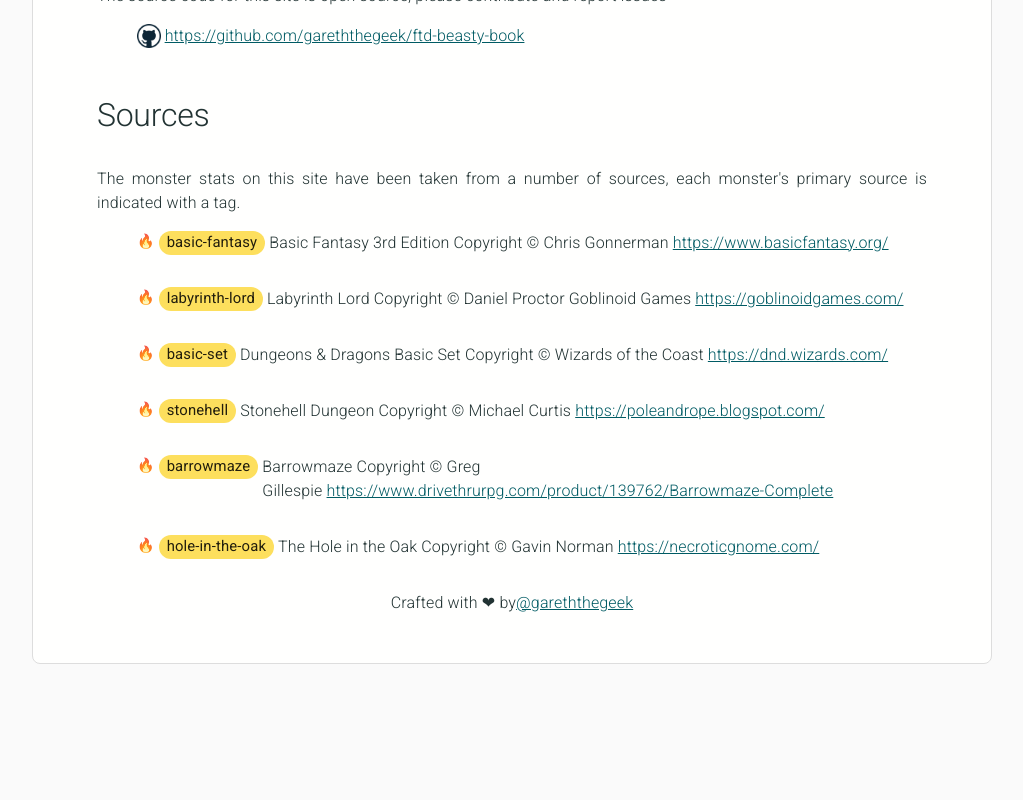
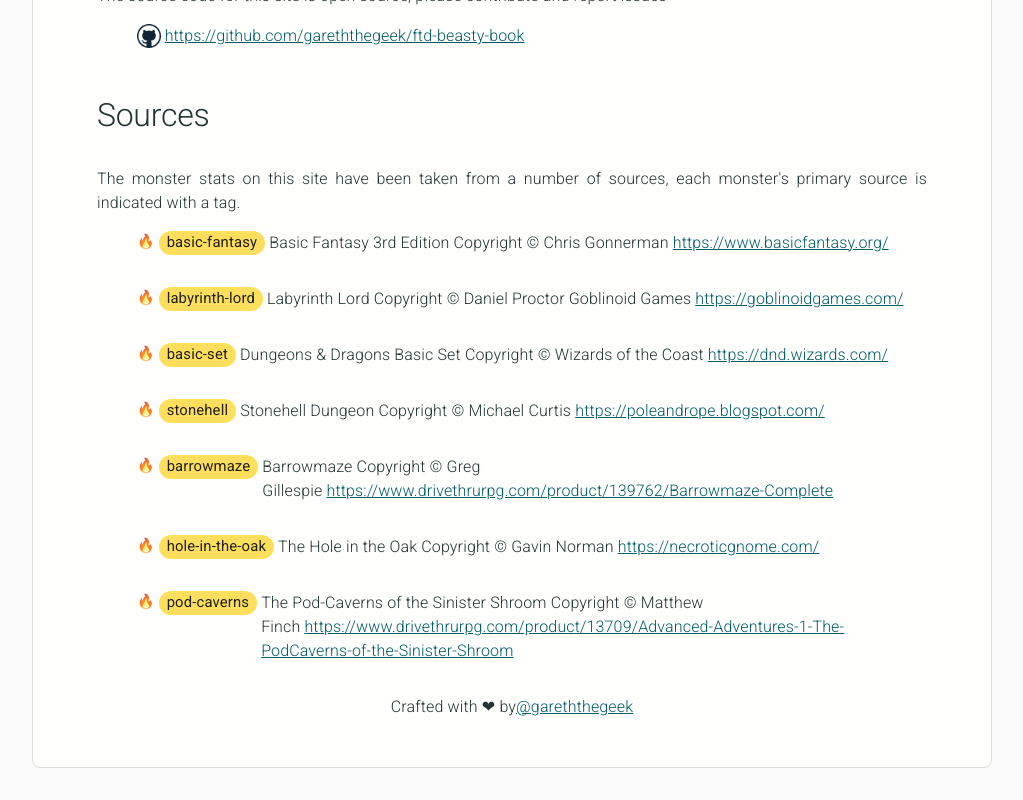
Before and after one commit to gareththegeek/ftd-beasty-book, a React (Create React App) app in the folder ui/: page /about in a window 1280 px wide. Shown: the part 519-1319 px from the top of the page, without its empty margins (128-1151 px from the left). Before the commit the page ends 1215 px from the top, so only its background shows below. Built offline with nearby package versions, Linux system fonts and the light colour scheme; no server answers.

Commit message:
Added pod caverns monsters

```diff
--- a/ui/src/screens/about/AboutScreen.tsx
+++ b/ui/src/screens/about/AboutScreen.tsx
@@ -84,6 +84,9 @@
             <li className={sourceli}>
                 🔥 <Source label="hole-in-the-oak" text="The Hole in the Oak" copyright="Copyright © Gavin Norman" link="https://necroticgnome.com/" />
             </li>
+            <li className={sourceli}>
+                🔥 <Source label="pod-caverns" text="The Pod-Caverns of the Sinister Shroom" copyright="Copyright © Matthew Finch" link="https://www.drivethrurpg.com/product/13709/Advanced-Adventures-1-The-PodCaverns-of-the-Sinister-Shroom" />
+            </li>
         </ul>
         <Body1 className={hcentre}>Crafted with ❤ by <Link target="_new" href="https://github.com/gareththegeek">@gareththegeek</Link></Body1>
     </div>)
```
Also changed, not shown: 2 other files (tests, documents, lock files or other folders).
